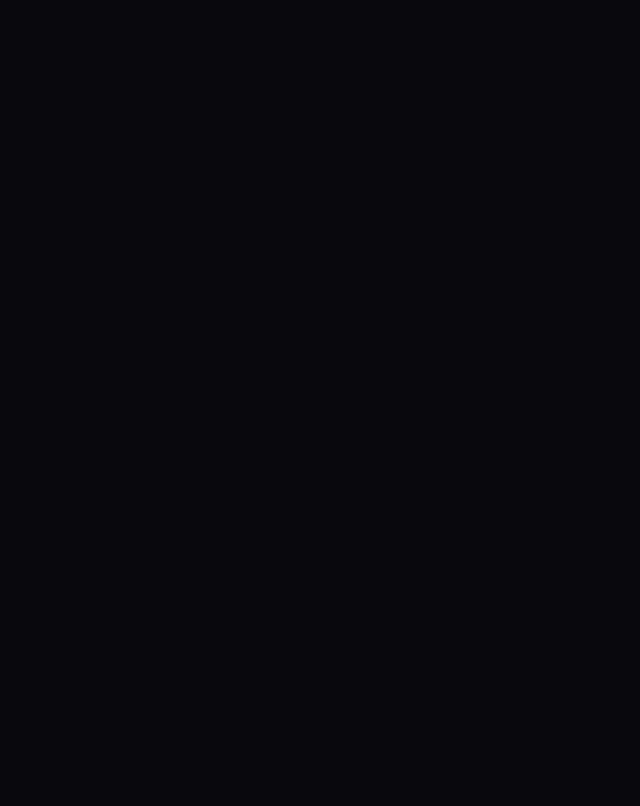
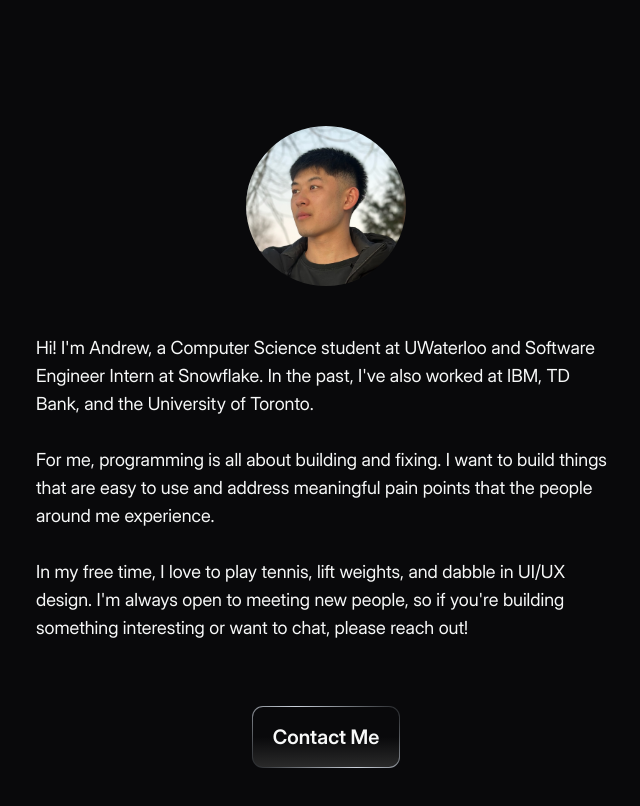
Before and after one commit to qiaoandrew/personal-website, a Next.js app: page / in a window 1280 px wide. Shown: the part 2360-3166 px from the top of the page, without its empty margins (314-954 px from the left). Before the commit the page ends 2470 px from the top, so only its background shows below. Built offline with nearby package versions, Linux system fonts and the light colour scheme; a web font is replaced by a local one.

Commit message:
add about section

```diff
--- a/src/app/page.tsx
+++ b/src/app/page.tsx
@@ -1,6 +1,7 @@
 import Hero from "~/components/home/Hero";
 import Projects from "~/components/home/Projects";
 import Experiences from "~/components/home/Experiences";
+import About from "~/components/home/About";
 
 export default function HomePage() {
   return (
@@ -8,6 +9,7 @@ export default function HomePage() {
       <Hero />
       <Projects />
       <Experiences />
+      <About />
     </>
   );
 }
--- /dev/null
+++ b/src/components/home/About.tsx
@@ -0,0 +1,43 @@
+import { cn } from "~/utils/tailwind";
+import ID from "~/components/navigation/ID";
+import Image from "next/image";
+import headshot from "../../../public/img/headshot.png";
+import { ABOUT } from "~/constants/about";
+import GradientBorder from "~/components/effects/GradientBorder";
+import { Button } from "~/components/ui/Button";
+import Link from "next/link";
+
+export default function About() {
+  return (
+    <section className={cn("mx-container mb-24", "xl:mb-40")}>
+      <ID id="about" />
+      <div className="mx-auto max-w-110 md:max-w-145">
+        <Image
+          src={headshot}
+          alt="Andrew Qiao"
+          width={160}
+          height={160}
+          className="mx-auto mb-8 size-30 rounded-full md:mb-12 md:size-40"
+        />
+        <p className="font-display text-4 md:text-4.5 mx-auto mb-12 whitespace-pre-line md:mb-16">
+          {ABOUT}
+        </p>
+        <div className="flex justify-stretch sm:justify-center">
+          <GradientBorder className="w-full rounded-[11px] md:w-auto">
+            <Button
+              size="lg"
+              variant="outline"
+              asChild
+              className={cn(
+                "font-display w-full border-0 bg-linear-(--gradient-button) font-semibold",
+                "md:text-5 md:h-15 md:px-5",
+              )}
+            >
+              <Link href="/#contact">Contact Me</Link>
+            </Button>
+          </GradientBorder>
+        </div>
+      </div>
+    </section>
+  );
+}
--- a/src/components/home/ExperienceCard.tsx
+++ b/src/components/home/ExperienceCard.tsx
@@ -22,7 +22,7 @@ export default function ExperienceCard({
       <hr className="md:text-ring hidden md:my-4.5 md:block md:flex-grow" />
       <div className="flex grow flex-col gap-4 md:w-[420px]">
         <div className="flex items-start justify-between">
-          <div className="flex flex-col gap-1">
+          <div className="flex flex-col gap-1 md:gap-1.5">
             <h3 className="text-6 font-display md:text-7 font-semibold">
               {company}
             </h3>
--- a/src/components/home/Experiences.tsx
+++ b/src/components/home/Experiences.tsx
@@ -11,7 +11,7 @@ export default function Experiences() {
       <h2
         className={cn(
           "font-display text-7 mb-5 font-semibold",
-          "xl:text-10 xl:mb-6",
+          "xl:text-10 xl:mb-7",
         )}
       >
         <GradientText>Experiences</GradientText>
--- a/src/components/home/Projects.tsx
+++ b/src/components/home/Projects.tsx
@@ -7,7 +7,7 @@ export default function Projects() {
   return (
     <section
       className={cn(
-        "mx-container mb-24 grid gap-y-6",
+        "mx-container mb-24 grid gap-6",
         "md:grid-cols-2 md:pb-9",
         "xl:mb-40 xl:gap-12",
       )}
--- /dev/null
+++ b/src/constants/about.ts
@@ -0,0 +1,5 @@
+export const ABOUT = `Hi! I'm Andrew, a Computer Science student at UWaterloo and Software Engineer Intern at Snowflake. In the past, I've also worked at IBM, TD Bank, and the University of Toronto.
+
+For me, programming is all about building and fixing. I want to build things that are easy to use and address meaningful pain points that the people around me experience.
+
+In my free time, I love to play tennis, lift weights, and dabble in UI/UX design. I'm always open to meeting new people, so if you're building something interesting or want to chat, please reach out!`;
```
Also changed, not shown: public/img/headshot.png (added).
